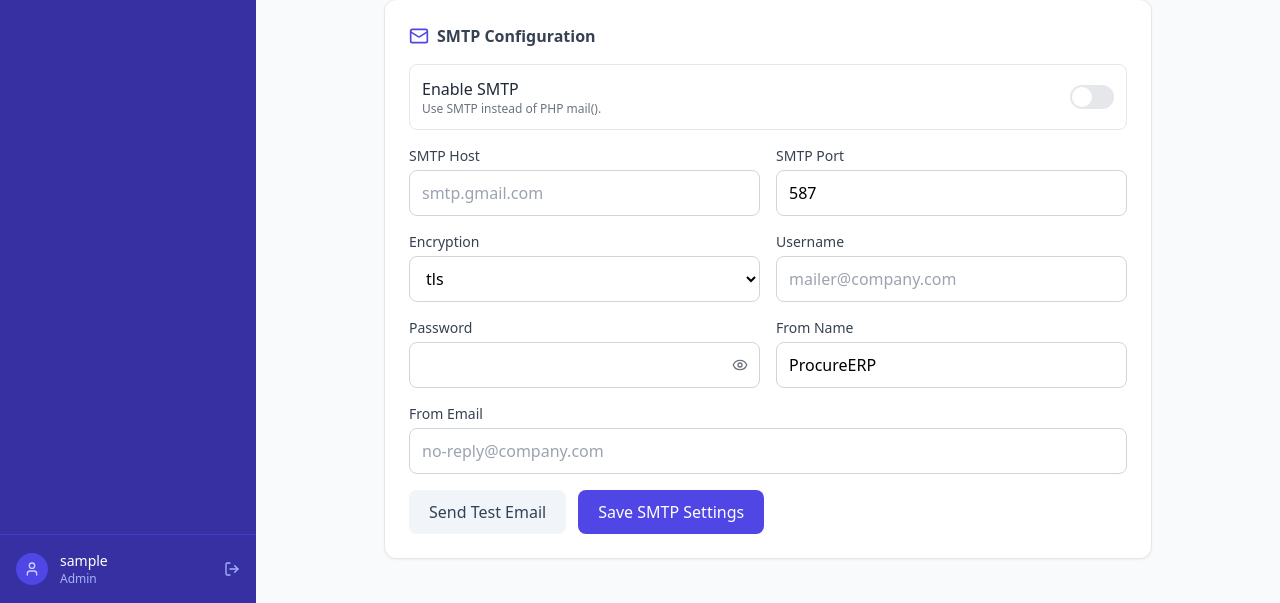
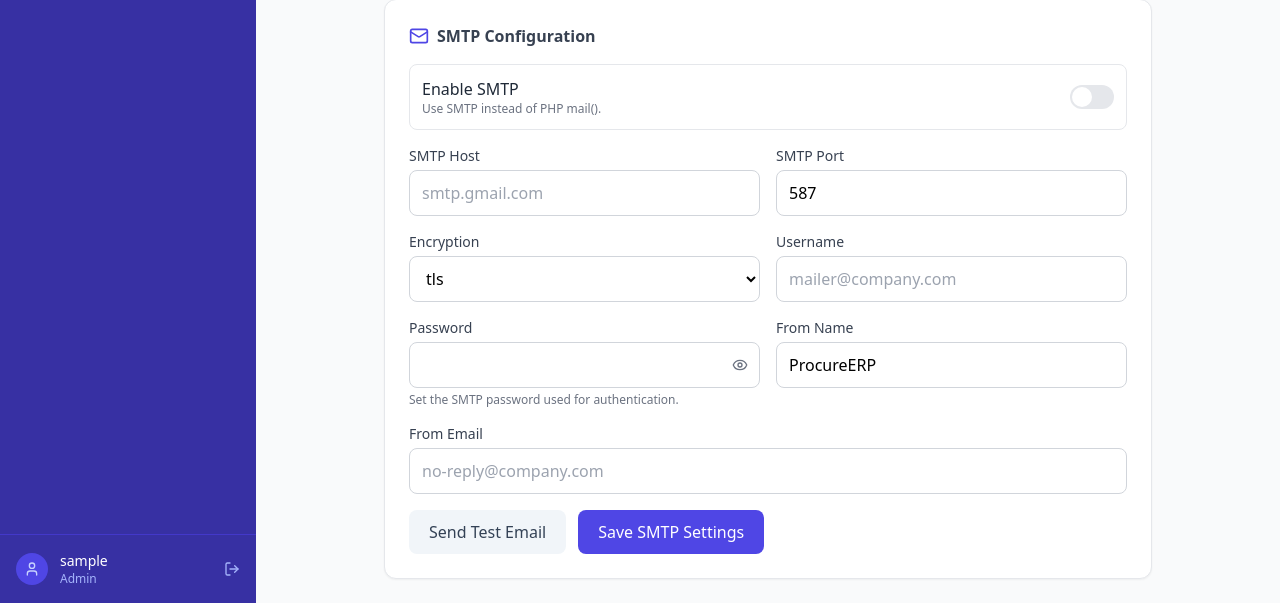
Before and after one commit to uaedarling/order, a PHP site: page /pages/settings.php in a window 1280 px wide. Shown: the part 1049-1652 px from the top of the page. Run offline with PHP 8.4, Linux system fonts and the light colour scheme; the visitor is signed in with stand-in values (Sample User, id 1); data comes from the database, SQL or seed files in the repository; tables that the repository leaves empty hold one stand-in row (values such as "Sample post"); some libraries are stand-ins or nearby versions.

Commit message:
Address review feedback and harden SMTP handling
Agent-Logs-Url: https://github.com/uaedarling/order/sessions/f301faaa-0239-4083-946d-7b8c297c9555

Co-authored-by: uaedarling <192461752+uaedarling@users.noreply.github.com>

```diff
--- a/includes/mailer.php
+++ b/includes/mailer.php
@@ -3,6 +3,9 @@
  * includes/mailer.php — SMTP + mail() fallback helper.
  */
 require_once __DIR__ . '/../config/db.php';
+
+const SMTP_CONNECT_TIMEOUT = 10;
+const SMTP_STREAM_TIMEOUT = 15;
 
 function sendMail(string $to, string $subject, string $bodyHtml, string $bodyText = ''): bool
 {
@@ -85,6 +88,12 @@ function buildMultipartMessage(string $fromName, string $fromEmail, string $to,
     $boundary  = 'b1_' . bin2hex(random_bytes(12));
     $safeSubj  = '=?UTF-8?B?' . base64_encode($subject) . '?=';
     $safeFrom  = '=?UTF-8?B?' . base64_encode($fromName) . '?= <' . $fromEmail . '>';
+    $msgToken  = bin2hex(random_bytes(16));
+    $msgDomain = 'localhost';
+    if (str_contains($fromEmail, '@')) {
+        $msgDomain = (string)substr(strrchr($fromEmail, '@'), 1);
+    }
+    $msgDomain = preg_replace('/[^a-z0-9\.\-]/i', '', $msgDomain) ?: 'localhost';
     $headers   = [
         'From: ' . $safeFrom,
         'To: <' . $to . '>',
@@ -92,7 +101,7 @@ function buildMultipartMessage(string $fromName, string $fromEmail, string $to,
         'MIME-Version: 1.0',
         'Content-Type: multipart/alternative; boundary="' . $boundary . '"',
         'Date: ' . date(DATE_RFC2822),
-        'Message-ID: <' . uniqid('procureerp_', true) . '@' . preg_replace('/[^a-z0-9\.\-]/i', '', ($_SERVER['HTTP_HOST'] ?? 'localhost')) . '>',
+        'Message-ID: <' . $msgToken . '@' . $msgDomain . '>',
     ];
 
     $body = '--' . $boundary . "\r\n"
@@ -122,13 +131,13 @@ function sendViaSmtp(array $mime, array $settings): bool
     }
 
     $connectHost = ($encryption === 'ssl' || $port === 465) ? ('ssl://' . $host) : $host;
-    $socket = @fsockopen($connectHost, $port, $errno, $errstr, 10);
+    $socket = fsockopen($connectHost, $port, $errno, $errstr, SMTP_CONNECT_TIMEOUT);
     if (!$socket) {
         error_log('SMTP connect failed: ' . $errstr . ' (' . $errno . ')');
         return false;
     }
 
-    stream_set_timeout($socket, 15);
+    stream_set_timeout($socket, SMTP_STREAM_TIMEOUT);
 
     try {
         smtpExpect($socket, [220]);
@@ -136,7 +145,13 @@ function sendViaSmtp(array $mime, array $settings): bool
 
         if ($encryption === 'tls' || ($encryption !== 'ssl' && $port === 587)) {
             smtpCommand($socket, 'STARTTLS', [220]);
-            if (!stream_socket_enable_crypto($socket, true, STREAM_CRYPTO_METHOD_TLS_CLIENT)) {
+            $cryptoMethod = STREAM_CRYPTO_METHOD_TLS_CLIENT;
+            if (defined('STREAM_CRYPTO_METHOD_TLSv1_2_CLIENT') && defined('STREAM_CRYPTO_METHOD_TLSv1_3_CLIENT')) {
+                $cryptoMethod = STREAM_CRYPTO_METHOD_TLSv1_2_CLIENT | STREAM_CRYPTO_METHOD_TLSv1_3_CLIENT;
+            } elseif (defined('STREAM_CRYPTO_METHOD_TLSv1_2_CLIENT')) {
+                $cryptoMethod = STREAM_CRYPTO_METHOD_TLSv1_2_CLIENT;
+            }
+            if (!stream_socket_enable_crypto($socket, true, $cryptoMethod)) {
                 throw new RuntimeException('Unable to enable TLS for SMTP connection.');
             }
             smtpCommand($socket, 'EHLO procureerp.local', [250]);
@@ -153,7 +168,8 @@ function sendViaSmtp(array $mime, array $settings): bool
         smtpCommand($socket, 'DATA', [354]);
 
         $payload = implode("\r\n", $mime['headers']) . "\r\n\r\n" . $mime['body'];
-        $payload = preg_replace('/\r?\n\./', "\r\n..", $payload);
+        // SMTP dot-stuffing (RFC 5321): `/^\./m` matches "." at the start of any DATA line and replaces it with ".." to avoid premature DATA termination.
+        $payload = preg_replace('/^\./m', '..', $payload);
         fwrite($socket, $payload . "\r\n.\r\n");
         smtpExpect($socket, [250]);
 
--- a/pages/order_detail.php
+++ b/pages/order_detail.php
@@ -125,7 +125,7 @@ if ($_SERVER['REQUEST_METHOD'] === 'POST') {
                     ->execute([$path, $id]);
                 $notifyOrder = $order;
                 $notifyOrder['status'] = 'At Forwarder';
-                notifyAdminAtForwarder($notifyOrder, (string)($order['created_by_name'] ?? 'Employee'));
+                notifyAdminAtForwarder($notifyOrder, (string)($order['created_by_name'] ?? 'Unknown Employee'));
                 setFlash('success', 'Order marked as At Forwarder.');
                 break;
 
@@ -136,7 +136,7 @@ if ($_SERVER['REQUEST_METHOD'] === 'POST') {
                     ->execute([$id]);
                 $notifyOrder = $order;
                 $notifyOrder['status'] = 'Ship-Out Requested';
-                notifyAdminShipOutRequested($notifyOrder, (string)($order['created_by_name'] ?? 'Employee'));
+                notifyAdminShipOutRequested($notifyOrder, (string)($order['created_by_name'] ?? 'Unknown Employee'));
                 setFlash('success', 'Ship-Out requested. Admin has been notified.');
                 break;
 
--- a/pages/settings.php
+++ b/pages/settings.php
@@ -9,16 +9,17 @@ requireAdmin();
 
 $pdo = getPDO();
 
+function saveSmtpSettings(PDO $pdo, array $values): void
+{
+    $stmt = $pdo->prepare("INSERT INTO settings (`key`, value) VALUES (?, ?)
+                           ON DUPLICATE KEY UPDATE value = ?");
+    foreach ($values as $key => $value) {
+        $stmt->execute([$key, $value, $value]);
+    }
+}
+
 if ($_SERVER['REQUEST_METHOD'] === 'POST') {
     $action = $_POST['action'] ?? '';
-
-    $saveSmtpSettings = static function (PDO $pdo, array $values): void {
-        $stmt = $pdo->prepare("INSERT INTO settings (`key`, value) VALUES (?, ?)
-                               ON DUPLICATE KEY UPDATE value = VALUES(value)");
-        foreach ($values as $key => $value) {
-            $stmt->execute([$key, $value]);
-        }
-    };
 
     if ($action === 'save_rate') {
         $rate = (float)($_POST['usd_to_aed'] ?? 0);
@@ -78,8 +79,11 @@ if ($_SERVER['REQUEST_METHOD'] === 'POST') {
             header('Location: ' . app_url('pages/settings.php'));
             exit;
         }
+        if ($smtpPass === '') {
+            $smtpPass = (string)($pdo->query("SELECT value FROM settings WHERE `key`='smtp_pass'")->fetchColumn() ?: '');
+        }
 
-        $saveSmtpSettings($pdo, [
+        saveSmtpSettings($pdo, [
             'smtp_enabled' => $smtpEnabled,
             'smtp_host' => $smtpHost,
             'smtp_port' => (string)$smtpPort,
@@ -119,14 +123,30 @@ if ($_SERVER['REQUEST_METHOD'] === 'POST') {
 $usdToAed = $pdo->query("SELECT value FROM settings WHERE `key`='usd_to_aed'")->fetchColumn() ?: '3.6725';
 $snsJson  = $pdo->query("SELECT value FROM settings WHERE `key`='sns_anchors'")->fetchColumn();
 $anchors  = $snsJson ? json_decode($snsJson, true) : [];
-$smtpEnabled   = $pdo->query("SELECT value FROM settings WHERE `key`='smtp_enabled'")->fetchColumn() ?: '0';
-$smtpHost      = $pdo->query("SELECT value FROM settings WHERE `key`='smtp_host'")->fetchColumn() ?: '';
-$smtpPort      = $pdo->query("SELECT value FROM settings WHERE `key`='smtp_port'")->fetchColumn() ?: '587';
-$smtpEnc       = $pdo->query("SELECT value FROM settings WHERE `key`='smtp_encryption'")->fetchColumn() ?: 'tls';
-$smtpUser      = $pdo->query("SELECT value FROM settings WHERE `key`='smtp_user'")->fetchColumn() ?: '';
-$smtpPass      = $pdo->query("SELECT value FROM settings WHERE `key`='smtp_pass'")->fetchColumn() ?: '';
-$smtpFromName  = $pdo->query("SELECT value FROM settings WHERE `key`='smtp_from_name'")->fetchColumn() ?: 'ProcureERP';
-$smtpFromEmail = $pdo->query("SELECT value FROM settings WHERE `key`='smtp_from_email'")->fetchColumn() ?: '';
+$smtpDefaults = [
+    'smtp_enabled' => '0',
+    'smtp_host' => '',
+    'smtp_port' => '587',
+    'smtp_encryption' => 'tls',
+    'smtp_user' => '',
+    'smtp_pass' => '',
+    'smtp_from_name' => 'ProcureERP',
+    'smtp_from_email' => '',
+];
+$smtpStmt = $pdo->query("SELECT `key`, value FROM settings WHERE `key` IN ('smtp_enabled','smtp_host','smtp_port','smtp_encryption','smtp_user','smtp_pass','smtp_from_name','smtp_from_email')");
+foreach (($smtpStmt ? $smtpStmt->fetchAll() : []) as $row) {
+    if (isset($smtpDefaults[$row['key']])) {
+        $smtpDefaults[$row['key']] = (string)$row['value'];
+    }
+}
+$smtpEnabled   = $smtpDefaults['smtp_enabled'];
+$smtpHost      = $smtpDefaults['smtp_host'];
+$smtpPort      = $smtpDefaults['smtp_port'];
+$smtpEnc       = $smtpDefaults['smtp_encryption'];
+$smtpUser      = $smtpDefaults['smtp_user'];
+$smtpPassSet   = $smtpDefaults['smtp_pass'] !== '';
+$smtpFromName  = $smtpDefaults['smtp_from_name'];
+$smtpFromEmail = $smtpDefaults['smtp_from_email'];
 
 $pageTitle = 'Settings';
 require_once __DIR__ . '/../includes/header.php';
@@ -261,13 +281,18 @@ require_once __DIR__ . '/../includes/header.php';
         <div>
           <label class="block text-sm font-medium text-gray-700 mb-1">Password</label>
           <div class="relative">
-            <input type="password" id="smtp-pass" name="smtp_pass" value="<?= htmlspecialchars($smtpPass) ?>"
+            <input type="password" id="smtp-pass" name="smtp_pass"
+                   aria-describedby="smtp-pass-help"
+                   placeholder="<?= $smtpPassSet ? '•••••••• (leave blank to keep existing password)' : '' ?>"
                    class="w-full px-3 py-2.5 pr-11 border border-gray-300 rounded-lg focus:ring-2 focus:ring-indigo-500 focus:border-indigo-500 outline-none">
             <button type="button" onclick="toggleSmtpPassword()" class="absolute inset-y-0 right-0 px-3 text-gray-500 hover:text-gray-700" aria-label="Toggle password visibility">
               <i data-lucide="eye" id="smtp-pass-eye-open" class="w-4 h-4"></i>
               <i data-lucide="eye-off" id="smtp-pass-eye-closed" class="w-4 h-4 hidden"></i>
             </button>
           </div>
+          <p id="smtp-pass-help" class="mt-1 text-xs text-gray-500">
+            <?= $smtpPassSet ? 'Leave blank to keep the existing SMTP password.' : 'Set the SMTP password used for authentication.' ?>
+          </p>
         </div>
         <div>
           <label class="block text-sm font-medium text-gray-700 mb-1">From Name</label>
```
